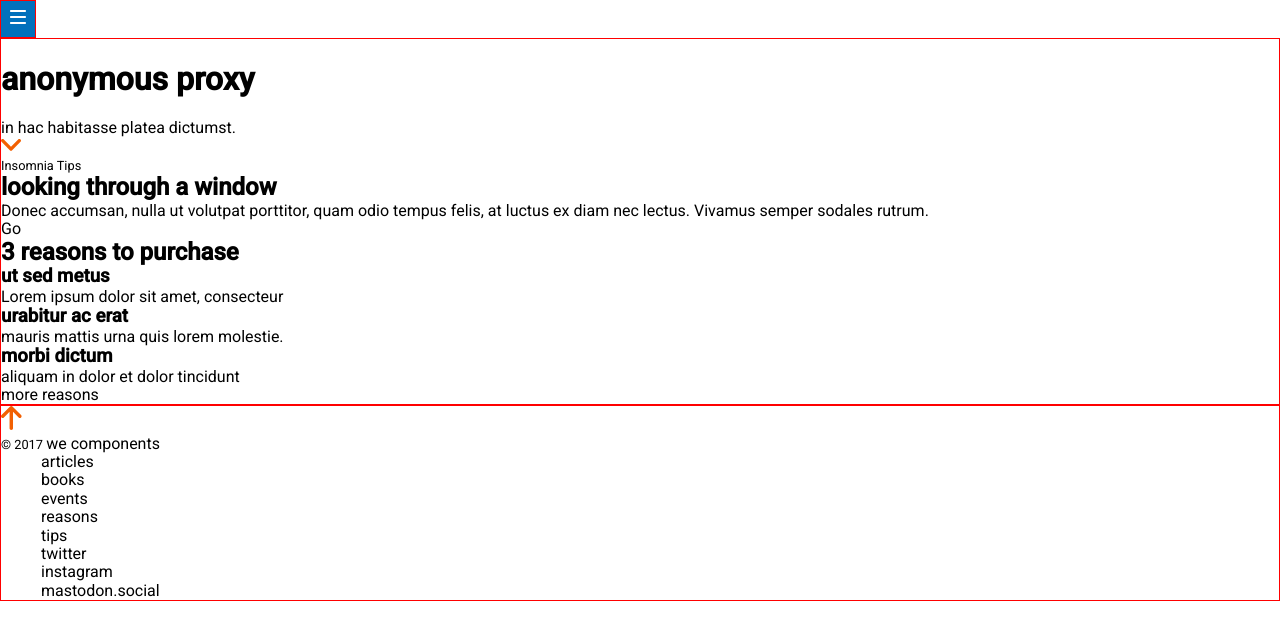
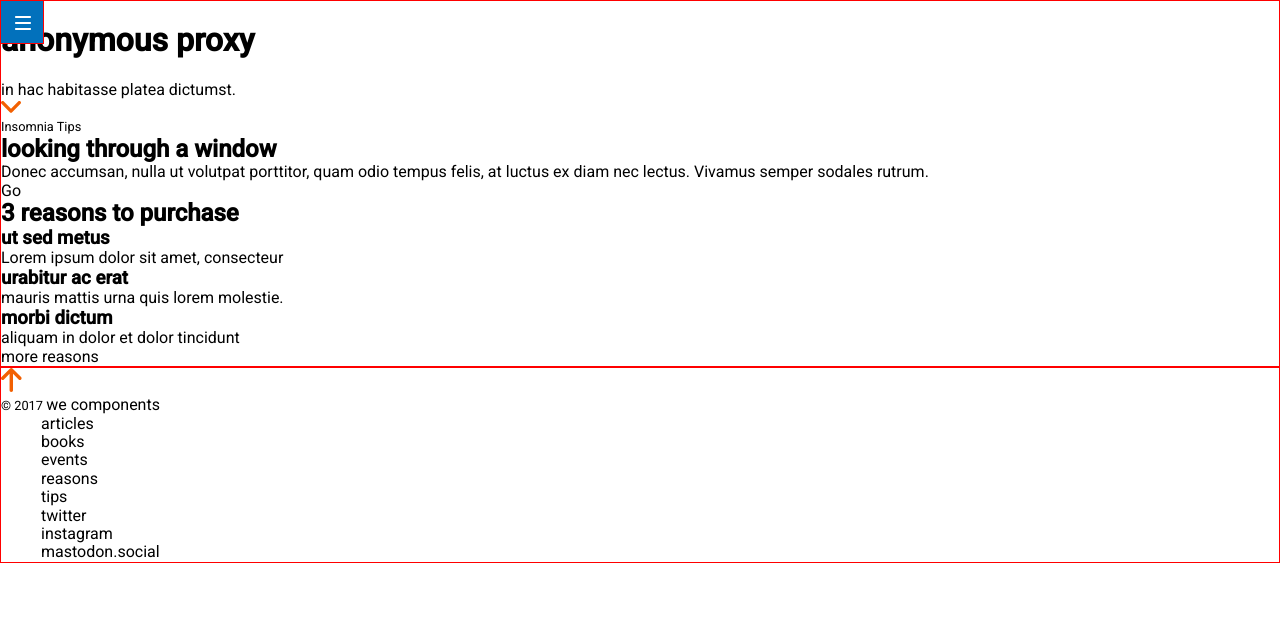
Before and after one commit to IsabelOlivaresR/modulo-1-evaluacion-final-IsabelOlivaresR, a website: page src/html/index.html in a window 1280 px wide. Drawn offline with nearby package versions, Linux system fonts and the light colour scheme; files that its build step writes are made by us from their sources; files whose address does not match are found by name.

Commit message:
add header

```diff
--- a/src/html/partials/header.html
+++ b/src/html/partials/header.html
@@ -1,5 +1,7 @@
 <header class="header">
   <div class="header__menu">
-    <img class="toggle" src="./assets/images/ico-menu.svg" alt="" />
+    <a href="https://www.adalab.es" alt="ir a Adalab">
+      <img class="toggle" src="./assets/images/ico-menu.svg" alt="" />
+    </a>
   </div>
 </header>
--- a/src/scss/layout/_header.scss
+++ b/src/scss/layout/_header.scss
@@ -1,5 +1,12 @@
 .header {
   background-color: $color-menu;
   display: inline-block;
-  padding: 9px;
+  width: 44px;
+  height: 44px;
+  position: fixed;
+
+  .toggle {
+    width: auto;
+    padding: 15px 14px 15px 14px;
+  }
 }
```
